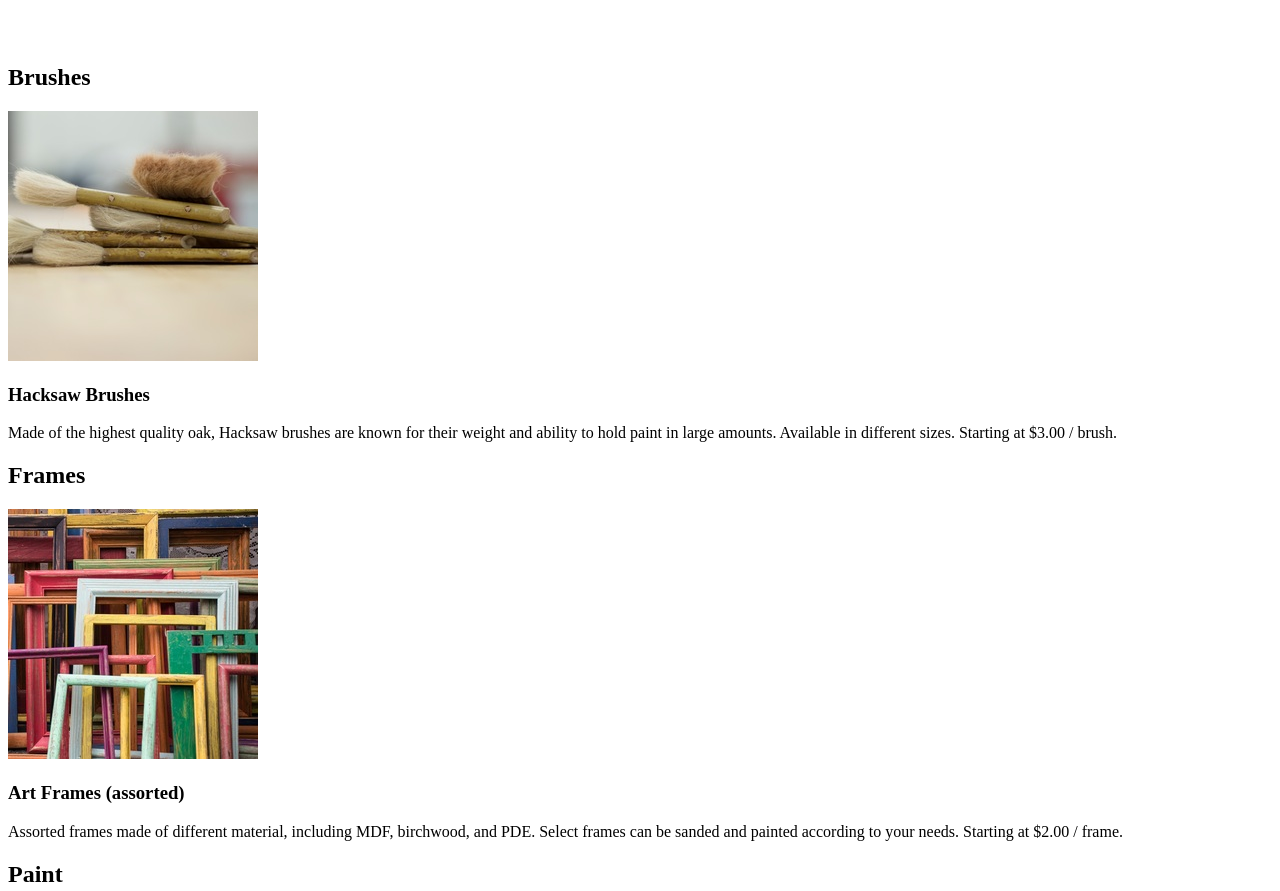
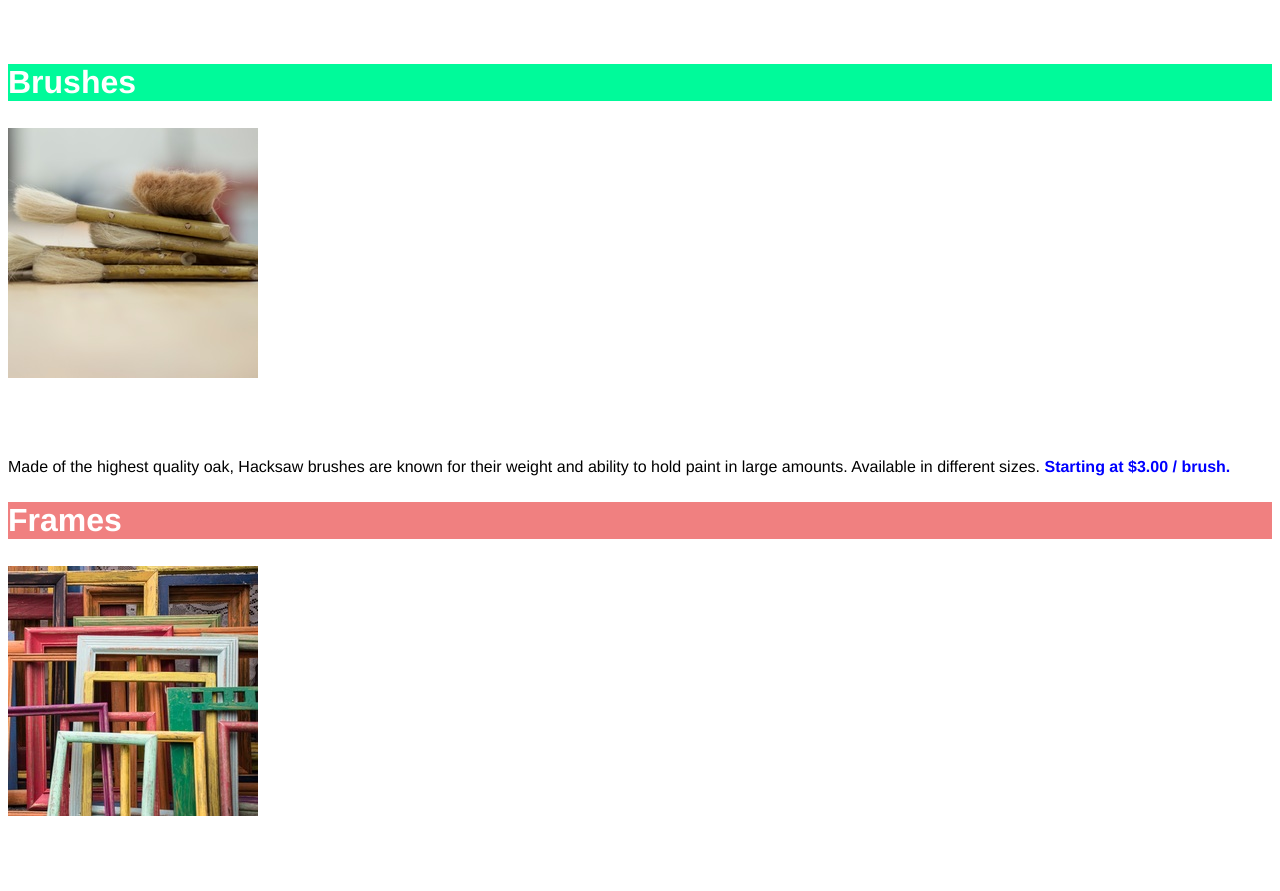
Before and after one commit to bktinsley90/dasmoto_arts, a plain HTML site: page index.html in a window 1280 px wide. Shown: the part 185-1076 px from the top of the page. Drawn offline with Linux system fonts and the light colour scheme.

Commit message:
completed html and css

```diff
--- a/index.html
+++ b/index.html
@@ -10,7 +10,7 @@
     <h1>Dasmoto’s Arts & Crafts</h1>
 
     <main>
-      <h2>Brushes</h2>
+      <h2 class="brushes">Brushes</h2>
       <img src="./assets/hacksaw.jpg" alt="Brushes" />
       <h3>Hacksaw Brushes</h3>
       <p>
@@ -18,7 +18,7 @@
         weight and ability to hold paint in large amounts. Available in
         different sizes. <span>Starting at $3.00 / brush.</span>
       </p>
-      <h2>Frames</h2>
+      <h2 class="frames">Frames</h2>
       <img src="./assets/frames.jpg" alt="Frames" />
       <h3>Art Frames (assorted)</h3>
       <p>
@@ -26,7 +26,7 @@
         and PDE. Select frames can be sanded and painted according to your
         needs. <span>Starting at $2.00 / frame.</span>
       </p>
-      <h2>Paint</h2>
+      <h2 class="paint">Paint</h2>
       <img src="./assets/finnish.jpg" alt="Paint" />
       <h3>Clean Finnish Paint</h3>
       <p>
--- a/styles.css
+++ b/styles.css
@@ -1,8 +1,33 @@
-h1{
+body{
     font-family: Helvetica;
-    font-size: 100px;
-    font-weight: bold;
-    color: khaki;
-    background: url('./assets/pattern.jpg');
-    text-align: center;
 }
+h1 {
+  font-size: 100px;
+  font-weight: bold;
+  color: khaki;
+  background: url('./assets/pattern.jpg');
+  text-align: center;
+}
+h2 {
+  font-size: 32px;
+  font-weight: bold;
+  color: white;
+}
+.brushes {
+  background-color: mediumspringgreen;
+}
+span {
+  font-weight: bold;
+  color: blue;
+}
+h3 {
+  font-size: 24px;
+  font-weight: bold;
+  color: white;
+}
+.frames{
+    background-color: lightcoral;
+}
+.paint {
+    background-color: skyblue;
+}
```
